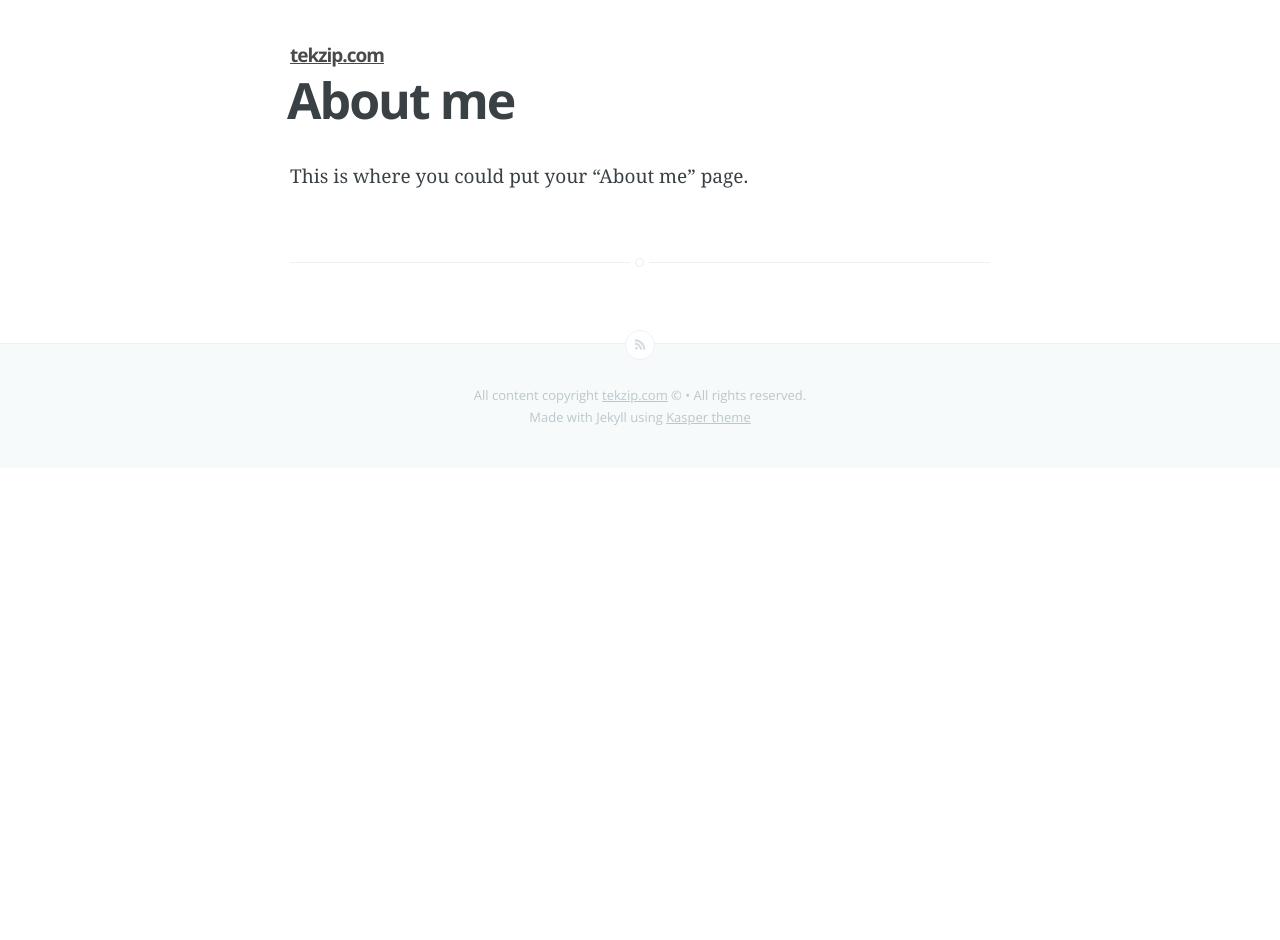
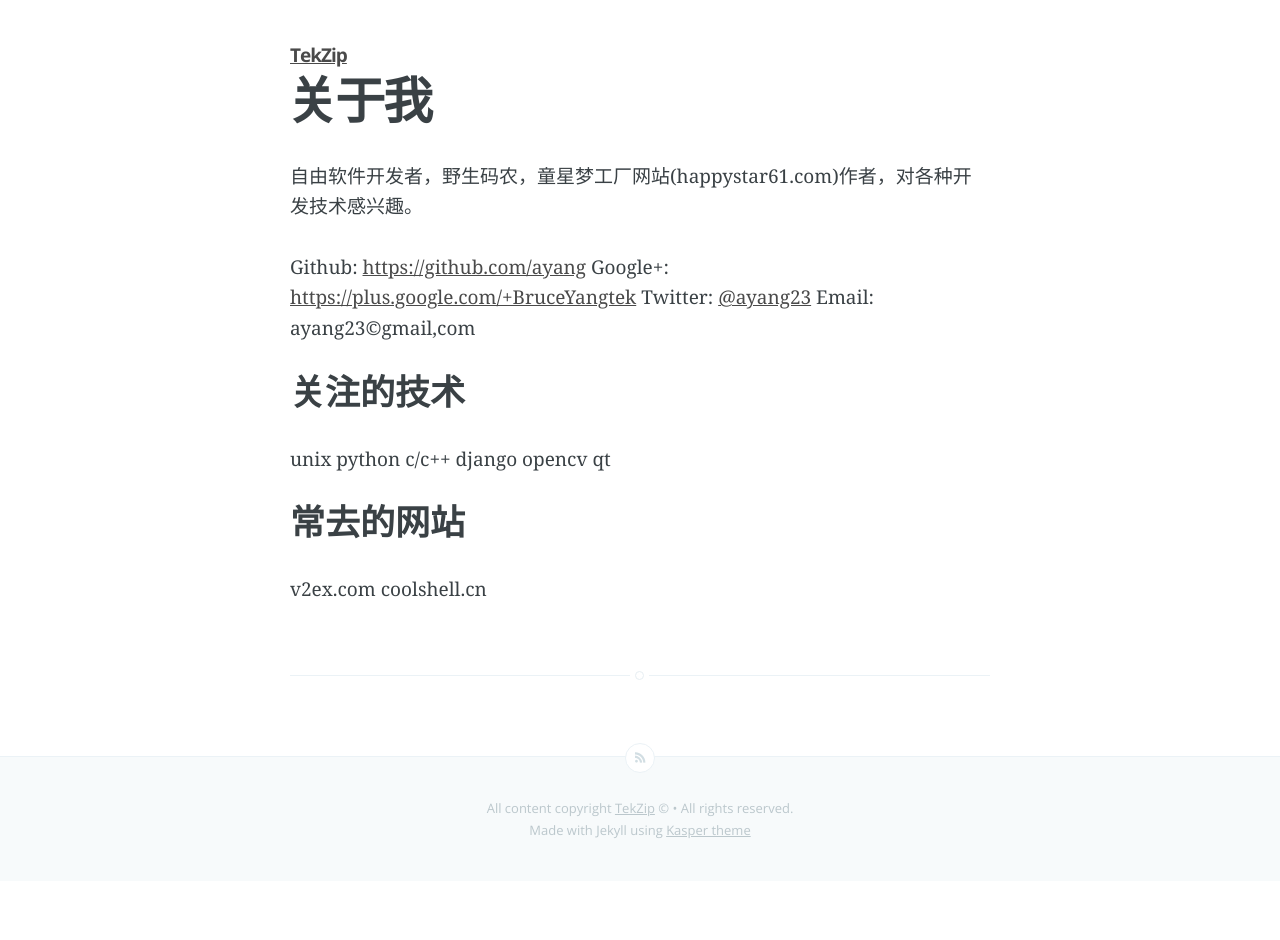
Before and after one commit to ayang/ayang.github.io, a Jekyll site: the page built from about.md, in a window 1280 px wide. Built offline with Jekyll 4.4.1, drawn with Linux system fonts in a browser that asks for light colours; Markdown is read by kramdown in place of the engine named in the settings.

Commit message:
some updates

```diff
--- a/_config.yml
+++ b/_config.yml
@@ -1,6 +1,6 @@
-name: tekzip.com
-description: An IT Technology Blog
-meta_description: "Your New Jekyll Site, Blogging about stuffs"
+name: TekZip
+description: 一个码农的博客
+meta_description: "杨慧勇的个人博客，关注软件开发，网站后端技术"
 
 markdown: redcarpet
 pygments: true
--- a/about.md
+++ b/about.md
@@ -1,6 +1,25 @@
 ---
 layout: page
-title: About me
+title: 关于我
 ---
 
-This is where you could put your "About me" page.
+自由软件开发者，野生码农，童星梦工厂网站(happystar61.com)作者，对各种开发技术感兴趣。
+
+Github: [https://github.com/ayang](https://github.com/ayang)
+Google+: [https://plus.google.com/+BruceYangtek](https://plus.google.com/+BruceYangtek)
+Twitter: [@ayang23](https://twitter.com/ayang23)
+Email: ayang23&copy;gmail,com
+
+### 关注的技术
+
+unix
+python
+c/c++
+django
+opencv
+qt
+
+### 常去的网站
+
+v2ex.com
+coolshell.cn
--- a/index.html
+++ b/index.html
@@ -16,7 +16,7 @@ about: 'about.html'
             <h1 class="blog-title">{{ site.name }}</h1>
             <h2 class="blog-description">
                 {{ site.description }}.
-                {% if page.about %} <a href='{{ site.baseurl }}{{ page.about }}'> About me </a> {% endif %}
+                {% if page.about %} <a href='{{ site.baseurl }}{{ page.about }}'> 关于我 </a> {% endif %}
             </h2>
         </div>
     </div>
```
Also changed, not shown: other parts of index.html (+1 -1 lines), README.md, 1 other file.
